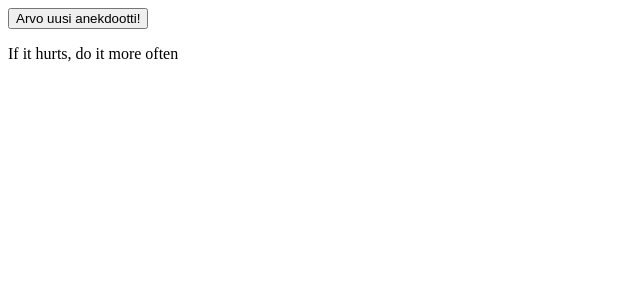
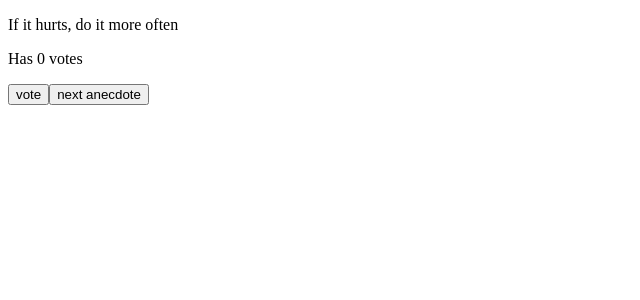
Before and after one commit to VeeraKoskinen/FullStack_Course, a React (Create React App) app: page / in a window 1280 px wide. Shown: the top 300 px of the page, without its empty margins (0-640 px from the left). Built offline with nearby package versions, Linux system fonts and the light colour scheme.

Commit message:
Tehtävä 19

```diff
--- a/src/Anekdootit.js
+++ b/src/Anekdootit.js
@@ -1,15 +1,14 @@
 import React from 'react'
 import ReactDOM from 'react-dom'
-
 
 
 const getRandomInt = () => {
     return Math.floor(Math.random() * Math.floor(6))
 }
 
-const RandomButton = (props) => {
+const Button = (props) => {
     return (
-        <button onClick={props.function}>Arvo uusi anekdootti!</button>
+        <button onClick={props.function}>{props.name}</button>
     )
 }
 
@@ -27,14 +26,22 @@ class Anekdootit extends React.Component {
         this.setState({selected: randomi})
     }
 
+    vote = () => {
+        this.props.anecdotes[this.state.selected].votes += 1
+        console.log(this.props.anecdotes[this.state.selected].votes)
+        this.forceUpdate()
+    }
+
     render() {
         return (
           <div>
-            <RandomButton function={this.setSelected}/>
-            <p>{this.props.anecdotes[this.state.selected]}</p>
+            <p>{this.props.anecdotes[this.state.selected].name}</p>
+            <p>Has {this.props.anecdotes[this.state.selected].votes} votes</p>
+            <Button function={this.vote} name="vote"/>
+            <Button function={this.setSelected} name="next anecdote"/>
           </div>
         )
-      }
+    }
 }
 
 export default Anekdootit
--- a/src/index.js
+++ b/src/index.js
@@ -77,7 +77,17 @@ const anecdotes = [
     'Debugging is twice as hard as writing the code in the first place. Therefore, if you write the code as cleverly as possible, you are, by definition, not smart enough to debug it.'
 ]
 
+const copy = anecdotes.slice();
+const anecdoteObjects = copy.map((anecdote) => {
+    return {
+        name: anecdote,
+        votes: 0
+    }
+})
+
+console.log("anecdoteObjects",anecdoteObjects)
+
 ReactDOM.render(
-  <Anekdootit anecdotes={anecdotes}/>,
+  <Anekdootit anecdotes={anecdoteObjects}/>,
   document.getElementById('root')
 )
```
